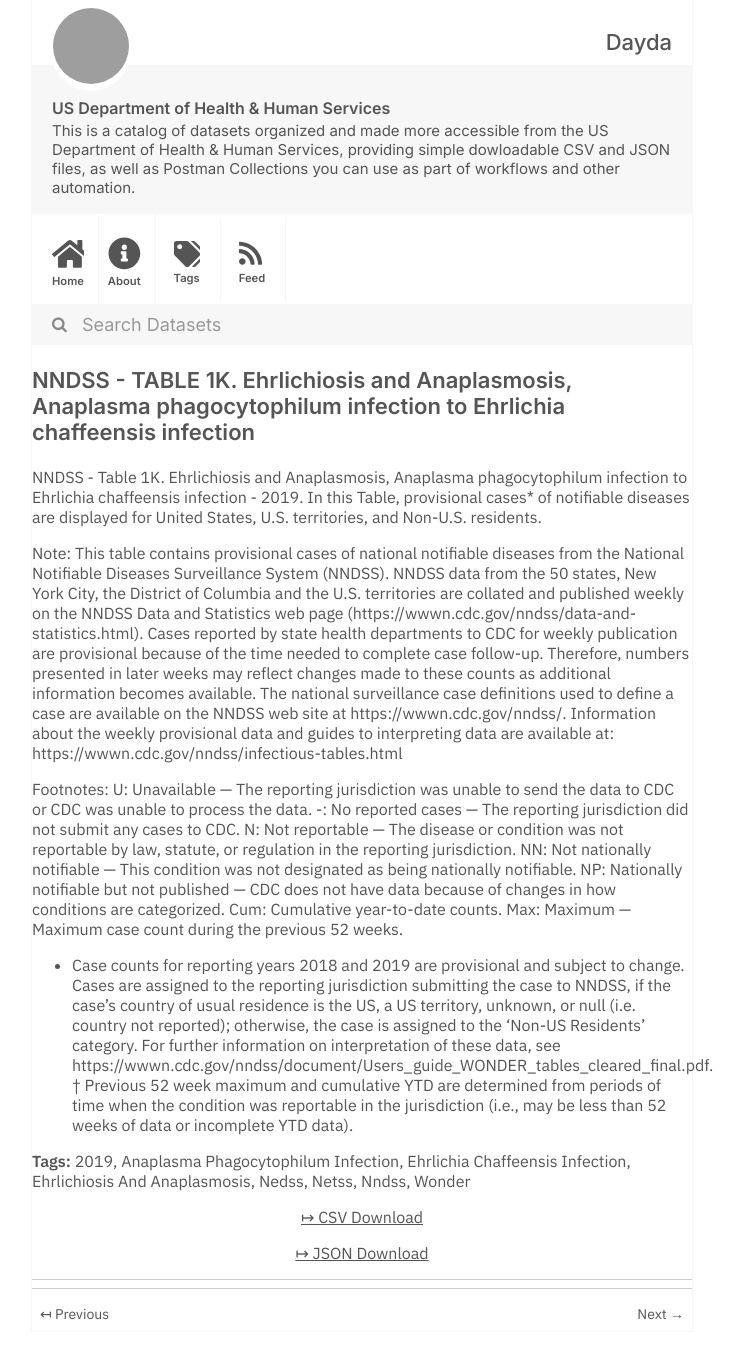
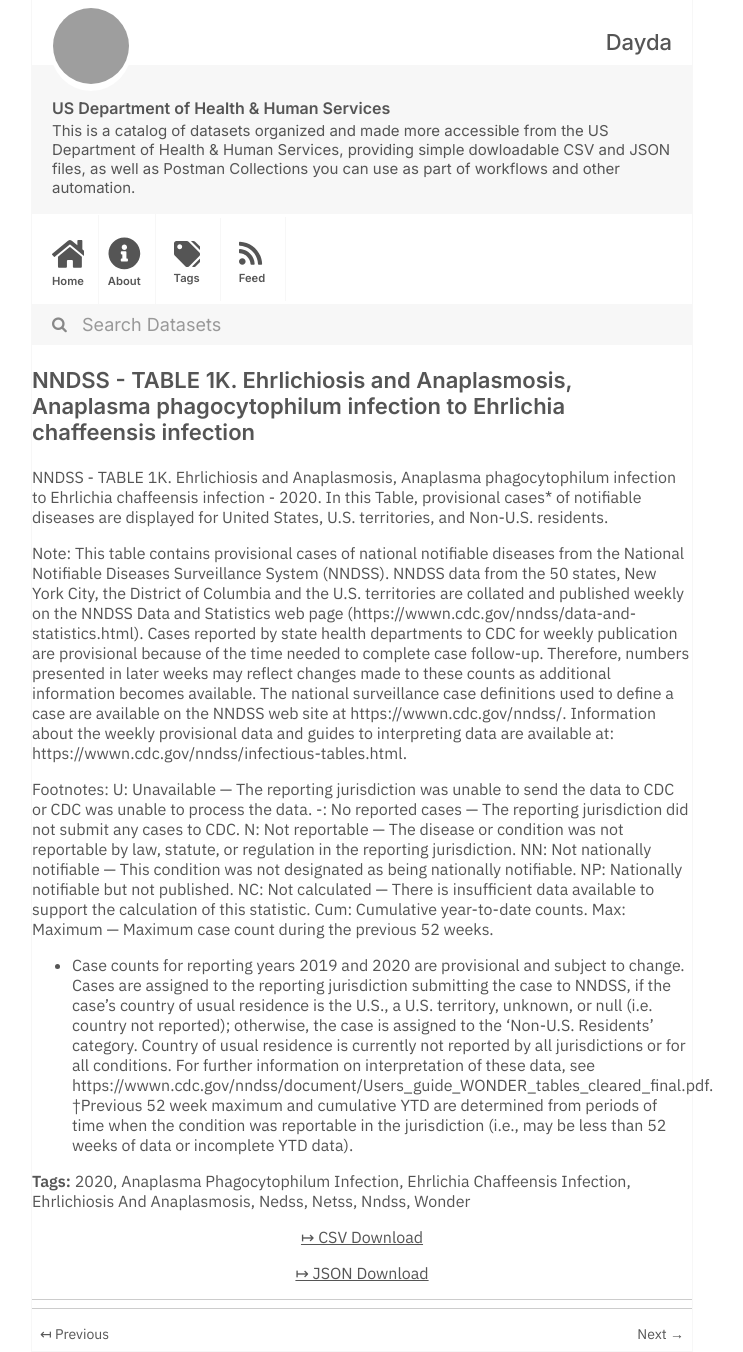
Before and after one commit to dayda-entities/us-department-of-health-and-human-services, a Jekyll site: the page built from _posts/2020-11-10-nndss-table-1k.-ehrlichiosis-and-anaplasmosis-anaplasma-phagocytophilum-infection-to-ehrlichia-chaffeensis-infection.md, in a window 1280 px wide. Shown: the whole page, without its empty margins (278-1021 px from the left). Built offline with Jekyll 4.4.1, drawn with Linux system fonts in a browser that asks for light colours; grey boxes are pictures that could not be loaded.

Commit message:
Publish Data

```diff
--- a/_posts/2020-11-10-nndss-table-1k.-ehrlichiosis-and-anaplasmosis-anaplasma-phagocytophilum-infection-to-ehrlichia-chaffeensis-infection.md
+++ b/_posts/2020-11-10-nndss-table-1k.-ehrlichiosis-and-anaplasmosis-anaplasma-phagocytophilum-infection-to-ehrlichia-chaffeensis-infection.md
@@ -2,12 +2,12 @@
 title: >-
   NNDSS - TABLE 1K. Ehrlichiosis and Anaplasmosis, Anaplasma phagocytophilum
   infection to Ehrlichia chaffeensis infection
-created: '2020-11-10T16:17:45.159913'
-modified: '2021-04-21T22:40:21.737902'
+created: '2020-11-10T16:16:34.631557'
+modified: '2021-04-21T22:48:53.832306'
 state: active
 type: dataset
 tags:
-  - '2019'
+  - '2020'
   - Anaplasma Phagocytophilum Infection
   - Ehrlichia Chaffeensis Infection
   - Ehrlichiosis And Anaplasmosis
@@ -16,23 +16,24 @@ tags:
   - Nndss
   - Wonder
 groups: []
-csv_url: 'https://data.cdc.gov/api/views/6dep-qtzm/rows.csv?accessType=DOWNLOAD'
-json_url: 'https://data.cdc.gov/api/views/6dep-qtzm/rows.json?accessType=DOWNLOAD'
+csv_url: 'https://data.cdc.gov/api/views/gepg-djaz/rows.csv?accessType=DOWNLOAD'
+json_url: 'https://data.cdc.gov/api/views/gepg-djaz/rows.json?accessType=DOWNLOAD'
 layout: post
 
 ---
-NNDSS - Table 1K. Ehrlichiosis and Anaplasmosis, Anaplasma phagocytophilum infection to Ehrlichia chaffeensis infection - 2019. In this Table, provisional cases* of notifiable diseases are displayed for United States, U.S. territories, and Non-U.S. residents.
+NNDSS - TABLE 1K. Ehrlichiosis and Anaplasmosis, Anaplasma phagocytophilum infection to Ehrlichia chaffeensis infection - 2020. In this Table, provisional cases* of notifiable diseases are displayed for United States, U.S. territories, and Non-U.S. residents.
 
 Note:
-This table contains provisional cases of national notifiable diseases from the National Notifiable Diseases Surveillance System (NNDSS). NNDSS data from the 50 states, New York City, the District of Columbia and the U.S. territories are collated and published weekly on the NNDSS Data and Statistics web page (https://wwwn.cdc.gov/nndss/data-and-statistics.html). Cases reported by state health departments to CDC for weekly publication are provisional because of the time needed to complete case follow-up. Therefore, numbers presented in later weeks may reflect changes made to these counts as additional information becomes available. The national surveillance case definitions used to define a case are available on the NNDSS web site at https://wwwn.cdc.gov/nndss/. Information about the weekly provisional data and guides to interpreting data are available at: https://wwwn.cdc.gov/nndss/infectious-tables.html
+This table contains provisional cases of national notifiable diseases from the National Notifiable Diseases Surveillance System (NNDSS). NNDSS data from the 50 states, New York City, the District of Columbia and the U.S. territories are collated and published weekly on the NNDSS Data and Statistics web page (https://wwwn.cdc.gov/nndss/data-and-statistics.html). Cases reported by state health departments to CDC for weekly publication are provisional because of the time needed to complete case follow-up. Therefore, numbers presented in later weeks may reflect changes made to these counts as additional information becomes available. The national surveillance case definitions used to define a case are available on the NNDSS web site at https://wwwn.cdc.gov/nndss/. Information about the weekly provisional data and guides to interpreting data are available at: https://wwwn.cdc.gov/nndss/infectious-tables.html.
 
 Footnotes:
 U: Unavailable — The reporting jurisdiction was unable to send the data to CDC or CDC was unable to process the data.
 -: No reported cases — The reporting jurisdiction did not submit any cases to CDC.
 N: Not reportable — The disease or condition was not reportable by law, statute, or regulation in the reporting jurisdiction.
 NN: Not nationally notifiable — This condition was not designated as being nationally notifiable.
-NP: Nationally notifiable but not published — CDC does not have data because of changes in how conditions are categorized.
+NP: Nationally notifiable but not published.
+NC: Not calculated — There is insufficient data available to support the calculation of this statistic.
 Cum: Cumulative year-to-date counts.
 Max: Maximum — Maximum case count during the previous 52 weeks.
-* Case counts for reporting years 2018 and 2019 are provisional and subject to change. Cases are assigned to the reporting jurisdiction submitting the case to NNDSS, if the case's country of usual residence is the US, a US territory, unknown, or null (i.e. country not reported); otherwise, the case is assigned to the 'Non-US Residents' category. For further information on interpretation of these data, see https://wwwn.cdc.gov/nndss/document/Users_guide_WONDER_tables_cleared_final.pdf.
-† Previous 52 week maximum and cumulative YTD are determined from periods of time when the condition was reportable in the jurisdiction (i.e., may be less than 52 weeks of data or incomplete YTD data).
+* Case counts for reporting years 2019 and 2020 are provisional and subject to change. Cases are assigned to the reporting jurisdiction submitting the case to NNDSS, if the case's country of usual residence is the U.S., a U.S. territory, unknown, or null (i.e. country not reported); otherwise, the case is assigned to the 'Non-U.S. Residents' category. Country of usual residence is currently not reported by all jurisdictions or for all conditions. For further information on interpretation of these data, see https://wwwn.cdc.gov/nndss/document/Users_guide_WONDER_tables_cleared_final.pdf.
+†Previous 52 week maximum and cumulative YTD are determined from periods of time when the condition was reportable in the jurisdiction (i.e., may be less than 52 weeks of data or incomplete YTD data).
```
